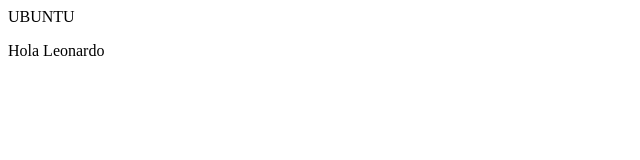
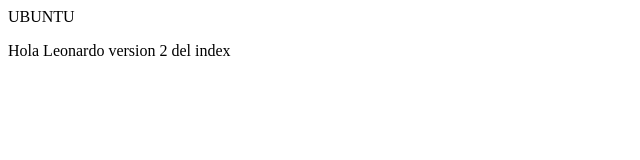
Before and after one commit to LeonardoRospigliosi/proyectoDemoCursoPrework, a plain HTML site: page index.html in a window 1280 px wide. Shown: the whole page, without its empty margins (0-640 px from the left). Drawn offline with Linux system fonts and the light colour scheme.

Commit message:
second commit

```diff
--- a/index.html
+++ b/index.html
@@ -9,7 +9,7 @@
 <body>
     <article>UBUNTU</article>
     <p>
-        Hola Leonardo
+        Hola Leonardo version 2 del index
     </p>
 </body>
 </html>
```
